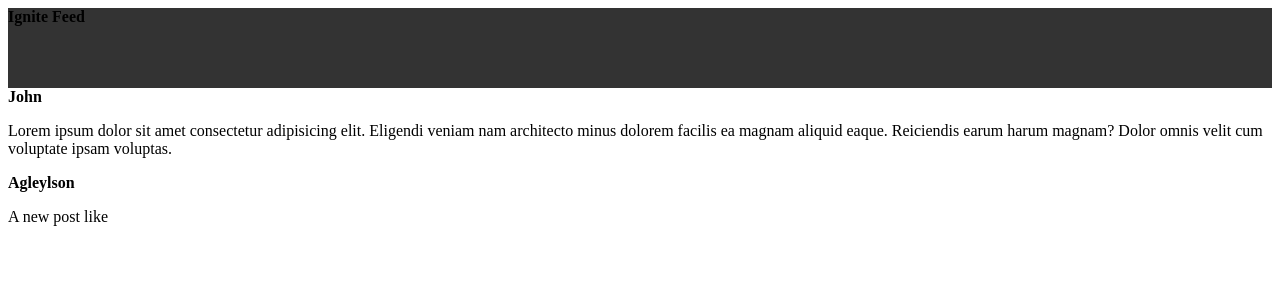
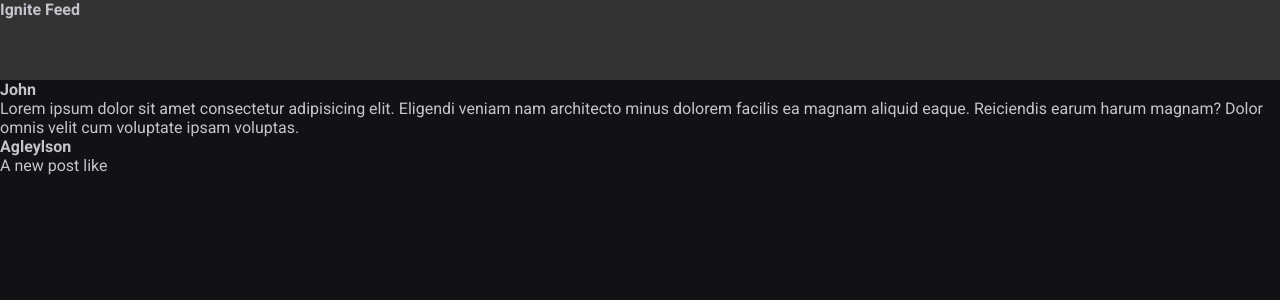
Before and after one commit to agleymelo/01-fundamentals-reactjs-ts, a React (Vite) app: page / in a window 1280 px wide. Shown: the top 300 px of the page. Built offline with nearby package versions, Linux system fonts and the light colour scheme.

Commit message:
Estrutura da aplicacao - CSS global

```diff
--- a/index.html
+++ b/index.html
@@ -2,7 +2,16 @@
 <html lang="en">
   <head>
     <meta charset="UTF-8" />
+
+    <link rel="preconnect" href="https://fonts.googleapis.com" />
+    <link rel="preconnect" href="https://fonts.gstatic.com" crossorigin />
+
     <meta name="viewport" content="width=device-width, initial-scale=1.0" />
+
+    <link
+      href="https://fonts.googleapis.com/css2?family=Roboto:wght@400;700&display=swap"
+      rel="stylesheet"
+    />
     <title>Vite + React</title>
   </head>
   <body>
--- /dev/null
+++ b/src/global.css
@@ -0,0 +1,31 @@
+:root {
+  --white: #fff;
+  --gray-100: #e1e1e6;
+  --gray-300: #c4c4cc;
+  --gray-400: #8d8d99;
+  --gray-600: #323238;
+  --gray-700: #29292e;
+  --gray-800: #202024;
+  --gray-900: #121214;
+
+  --green-500: #00875f;
+}
+
+* {
+ margin: 0;
+ padding: 0;
+ box-sizing: border-box;
+}
+
+
+body {
+  background: var(--gray-900);
+  color: var(--gray-300);
+  -webkit-font-smoothing: antialiased;
+}
+
+body, input, textarea, button {
+  font-family: "Roboto", sans-serif;
+  font-weight: 400;
+  font-size: 1rem;
+}
--- a/src/main.jsx
+++ b/src/main.jsx
@@ -1,6 +1,8 @@
 import React from "react"
 import ReactDOM from "react-dom/client"
 import { App } from "./App"
+
+import "./global.css"
 
 ReactDOM.createRoot(document.getElementById("root")).render(
   <React.StrictMode>
```
